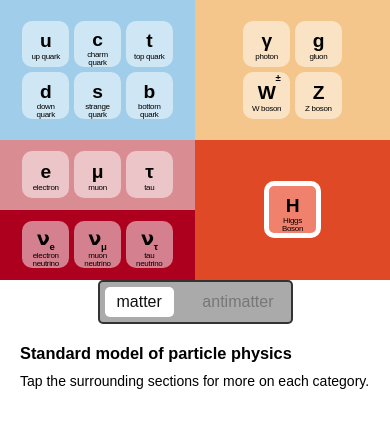
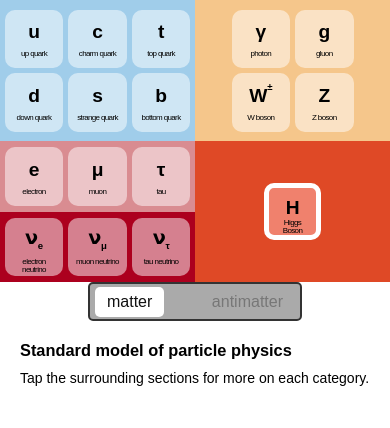
Before and after one commit to tylermachado/sn-particle-model, a React (Create React App) app: page / in a window 390 px wide. Shown: the top 428 px of the page. Built offline with nearby package versions, Linux system fonts and the light colour scheme; a web font is replaced by a local one.

Commit message:
mobile CSS fixes

```diff
--- a/src/App.scss
+++ b/src/App.scss
@@ -11,8 +11,8 @@ $lg-screen: 769px;
 }
 
 .sup {
-  position:absolute;
-  top: 0;
+  position: relative;
+  top: -40%;
 }
 
 .sub {
@@ -39,7 +39,7 @@ $lg-screen: 769px;
     "area-quarks area-quarks area-force-carrying-particles area-force-carrying-particles"
     "area-charged-leptons area-charged-leptons  area-higgs-boson area-higgs-boson"
     "area-neutrinos area-neutrinos  area-higgs-boson area-higgs-boson"
-    ". controller controller ."
+    "controller controller controller controller"
     "infobox infobox infobox infobox"
     ;
 
@@ -70,8 +70,8 @@ $lg-screen: 769px;
 
 
 .infobox {
-  // border: 3px solid #222;
-  width: calc(100% - 20px);
+  width: 100%;
+  box-sizing:border-box;
   background-color: white;
   font-size:14px;
   overflow:hidden;
@@ -83,7 +83,6 @@ $lg-screen: 769px;
   }
 
   @media (min-width: $md-screen) {
-    width: calc(100% - 40px);
     padding: 60px 20px 20px;
     border: 1px solid black;
   }
@@ -98,9 +97,10 @@ $lg-screen: 769px;
       position: absolute;
       top: calc(50% - 25px);
       left: calc(25vw - 60px);
+      width: 180px;
+    }
 
-    }
-    padding:5px;
+    padding:2.5px 5px;
     background-color: #aaa;
     color: #777;
     border-radius: 5px;
@@ -108,6 +108,9 @@ $lg-screen: 769px;
     align-items: center;
     justify-content: space-between;
     border: 2px solid #333;
+    width: 66%;
+    max-width: 200px;
+    margin: 0 auto;
 
     .controller-item {
       cursor: pointer;
@@ -132,9 +135,30 @@ $lg-screen: 769px;
 
   .particle-container {
       display: grid;
+      grid-template-rows: repeat(1, 15vw);
+      grid-template-columns: repeat(3, 15vw);
+      grid-gap: 5px;
+
+    .area-force-carrying-particles & {
+      grid-template-columns: repeat(2, 15vw);
+    }
+  }
+
+  &.area-force-carrying-particles {
+     .particle-container {
+      grid-template-columns: repeat(2, 15vw);
+     }
+  }
+
+  &.active {
+    opacity: 1;
+  }
+
+  @media (min-width: $md-screen) {
+    .particle-container {
       grid-template-rows: repeat(1, 12vw);
       grid-template-columns: repeat(3, 12vw);
-      grid-gap: 5px;
+      grid-gap: 15px;
 
     .area-force-carrying-particles & {
       grid-template-columns: repeat(2, 12vw);
@@ -146,12 +170,6 @@ $lg-screen: 769px;
       grid-template-columns: repeat(2, 12vw);
      }
   }
-
-  &.active {
-    opacity: 1;
-  }
-
-  @media (min-width: $lg-screen) {
   }
 }
 
@@ -171,8 +189,8 @@ $lg-screen: 769px;
     border-radius:10px;
     position:relative;
     text-align:center;
-    height:12vw;
-    width:12vw;
+    height:15vw;
+    width:15vw;
 
     .particle-content {
       display: grid;
@@ -197,17 +215,17 @@ $lg-screen: 769px;
       }
 
     .symbol, .name {
-      padding:0 5px;
       width: calc(100% - 10px);
       letter-spacing: -0.02rem;
     }
 
     .symbol {
+      padding:0 5px;
       font-size: 1.2rem;
       font-weight: bold;
       display: initial;
       margin:0 auto;
-      width:50%;
+      width: 40%;
 
       .area-neutrinos & {
         line-height: 90%;
@@ -215,6 +233,10 @@ $lg-screen: 769px;
     }
 
     .name {
+      padding: 0 2px;
+      margin: 0 auto;
+      letter-spacing: -0.04rem;
+      text-align:center;
       font-size:0.5rem;
       line-height:0.5rem;
       display:block;
@@ -224,6 +246,8 @@ $lg-screen: 769px;
       // width:11vw;
       // max-width: 120px;
       // margin:0 1vw 2vw;
+      height:12vw;
+      width:12vw;
 
       .symbol {
         font-size: 3rem;
```
